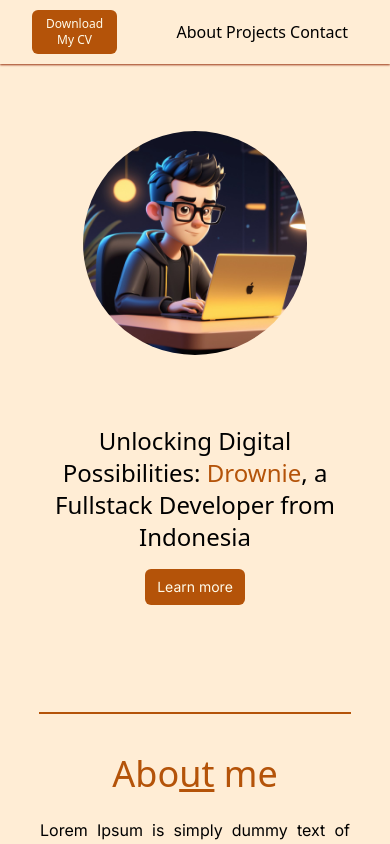
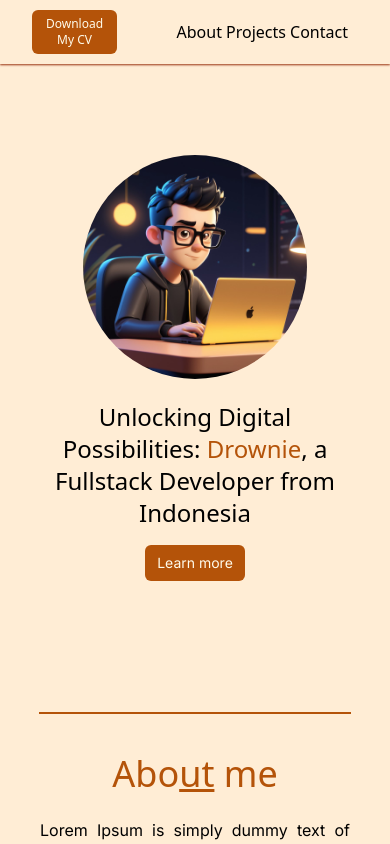
Before and after one commit to Drownie/portfolio_next, a Next.js app: page / in a window 390 px wide. Shown: the top 844 px of the page. Built offline with nearby package versions, Linux system fonts and the light colour scheme.

Commit message:
Fix responsive

```diff
--- a/src/components/banner.tsx
+++ b/src/components/banner.tsx
@@ -1,12 +1,16 @@
+import Image from "next/image";
+
 export default function Banner() {
     return (
         <div className="flex w-full h-[38rem] flex-wrap-reverse">
-            <div className="flex flex-col justify-center items-center md:w-2/4 w-full md:px-32 px-10">
+            <div className="flex flex-col justify-center items-center md:w-2/4 w-full md:px-32 px-10 md:mt-0 mt-[-6rem]">
                 <h2 className="md:text-4xl text-2xl md:mt-0 mt-[-4rem] font-sans text-center">Unlocking Digital Possibilities: <span className="text-amber-700">Drownie</span>, a Fullstack Developer from Indonesia</h2>
                 <button className="md:mt-10 mt-4 bg-amber-700 px-3 py-2 rounded-md text-amber-50 hover:bg-amber-900 md:text-base text-sm">Learn more</button>
             </div>
             <div className="flex justify-center items-center md:w-2/4 w-full">
-                <img src="/images/banner.jpeg" alt="Banner image" className="md:h-96 h-56 rounded-full"/>
+                <div className="relative md:h-96 h-56 md:w-96 w-56 rounded-full overflow-hidden">
+                    <Image src="/images/banner.jpeg" fill alt="Banner image"/>
+                </div>
             </div>
         </div>
     );
```
